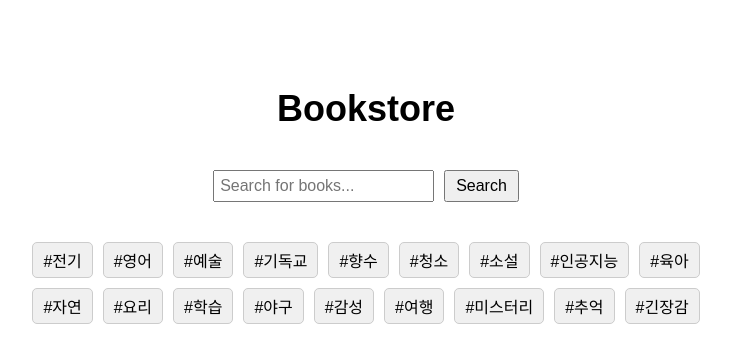
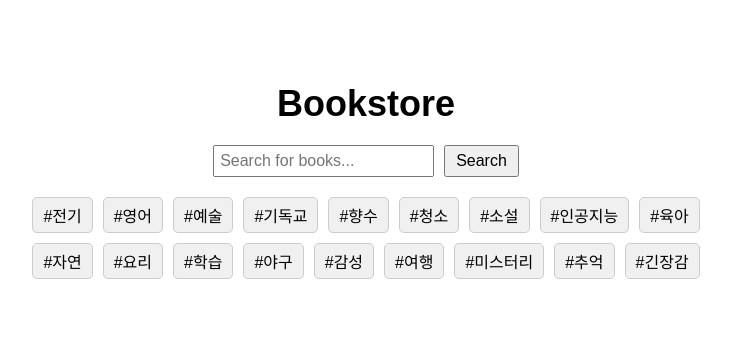
Before and after one commit to fbghk/test_nest_next, a Next.js app in the folder client/: page / in a window 1280 px wide. Shown: the top 362 px of the page, without its empty margins (274-1005 px from the left). Built offline with nearby package versions, Linux system fonts and the light colour scheme.

Commit message:
Fix | .\styles\ 수정

```diff
--- a/client/styles/Home.module.css
+++ b/client/styles/Home.module.css
@@ -6,7 +6,7 @@
 }
 
 .logo {
-  margin-top: 80px;
+  margin-top: 75px;
   font-size: 36px;
   font-weight: bold;
 }
--- a/client/styles/SearchBar.module.css
+++ b/client/styles/SearchBar.module.css
@@ -1,5 +1,5 @@
 .searchBar {
-  margin: 40px 0;
+  margin: 20px 0;
 }
 
 .searchBar input {
```
